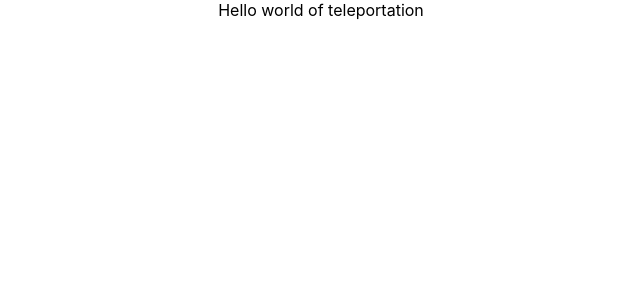
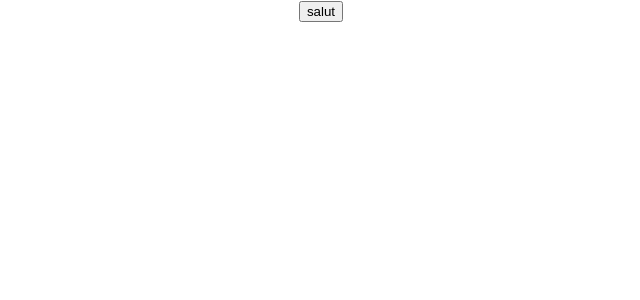
Before and after one commit to erwanitwish/teleport-me, a React (Create React App) app: page / in a window 1280 px wide. Shown: the top 300 px of the page, without its empty margins (319-959 px from the left). Built offline with nearby package versions, Linux system fonts and the light colour scheme.

Commit message:
création du getArt

```diff
--- a/src/App.js
+++ b/src/App.js
@@ -1,8 +1,13 @@
 import React from "react";
 import "./App.css";
+import MetAccess from "./components/met-access";
 
 function App() {
-  return <div className="App">Hello world of teleportation</div>;
+  return (
+    <div className="App">
+      <MetAccess />
+    </div>
+  );
 }
 
 export default App;
--- a/src/components/met-access.jsx
+++ b/src/components/met-access.jsx
@@ -1,4 +1,47 @@
 import React from "react";
-import Axios from "axios";
+import axios from "axios";
 
-function MetAccess() {}
+class MetAccess extends React.Component {
+  constructor(props) {
+    super(props);
+    this.state = {
+      art: "",
+      loading: true,
+    };
+    this.getArt = this.getArt.bind(this);
+  }
+
+  getArt() {
+    const randomNumber = Math.floor(Math.random() * 20000) + 1;
+    console.log(randomNumber);
+    axios
+      .get(
+        `https://collectionapi.metmuseum.org/public/collection/v1/objects/${randomNumber}`
+      )
+      .then((res) => {
+        if (res.data.isHighlight === true) {
+          this.setState({ art: res.data });
+          console.log(res.data);
+        } else {
+          this.getArt();
+        }
+      })
+      .catch((err) => this.getArt());
+  }
+
+  render() {
+    return (
+      <div>
+        <button onClick={this.getArt}>salut</button>
+        <h1>{this.state.art.objectName}</h1>
+        <p>{this.state.art.creditLine}</p>
+        <img
+          src={this.state.art.primaryImage}
+          alt={this.state.art.objectName}
+        ></img>
+      </div>
+    );
+  }
+}
+
+export default MetAccess;
```
